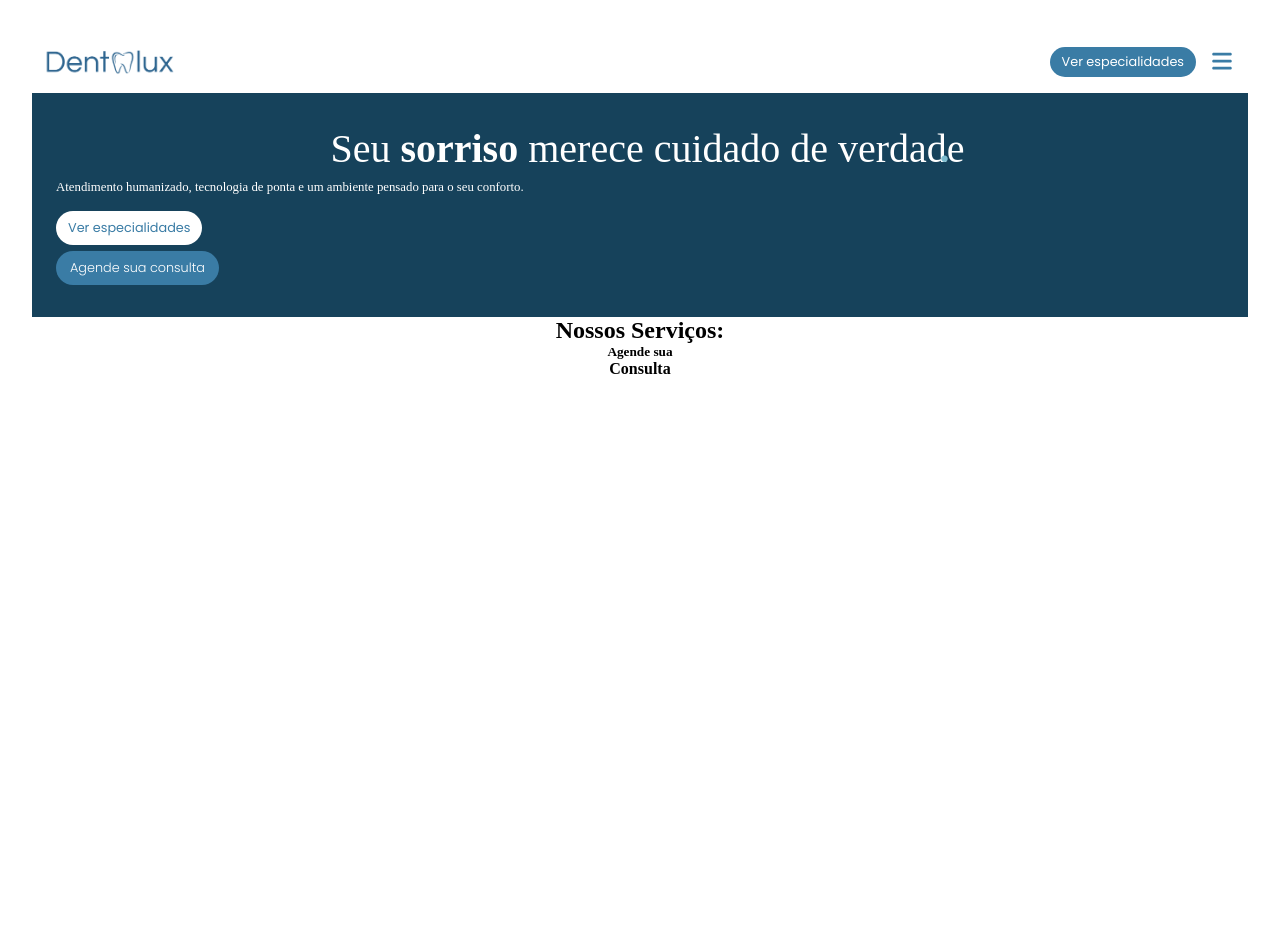
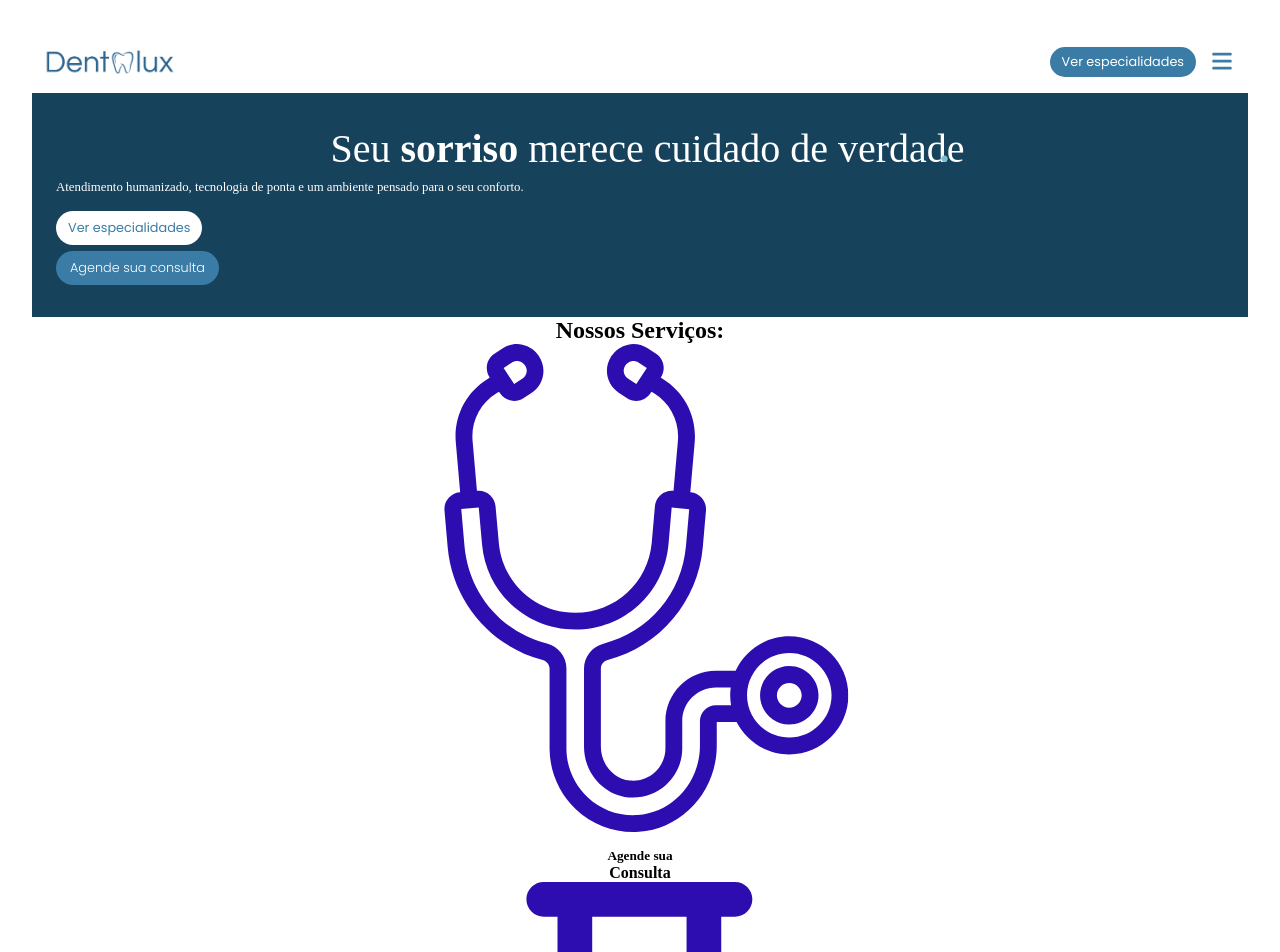
Before and after one commit to DevLucasHenrique/Dentalux, a React (Vite) app in the folder dentalux-app/: page / in a window 1280 px wide. Shown: the top 952 px of the page. Before the commit the page ends 800 px from the top, so only its background shows below. Built offline with nearby package versions, Linux system fonts and the light colour scheme.

Commit message:
Generate the HTML for services with TypeScript

```diff
--- a/dentalux-app/src/App.tsx
+++ b/dentalux-app/src/App.tsx
@@ -5,6 +5,7 @@ import HomePage from './components/home/HomePage'
 import './App.css'
 
 function App() {
+
   return (
     <>
       <Header />
--- a/dentalux-app/src/components/home/HomePage.tsx
+++ b/dentalux-app/src/components/home/HomePage.tsx
@@ -1,28 +1,90 @@
-import './HomePage.css';
+import "./HomePage.css";
+
+import toothIcon from "../../assets/icons/tooth.svg";
+import cleanToothIcon from "../../assets/icons/clean-tooth.svg";
+import labIcon from "../../assets/icons/lab.svg";
+import knifeIcon from "../../assets/icons/knife.svg";
+import implantIcon from "../../assets/icons/implant.svg";
+import stethoscopeIcon from "../../assets/icons/stethoscope.svg";
+
+interface Service {
+  color: string;
+  icon: string;
+  label: string;
+  name: string;
+}
+
+const SERVICES: Service[] = [
+  {
+    color: 'purple',
+    icon: stethoscopeIcon,
+    label: "Agende sua",
+    name: "Consulta",
+  },
+  {
+    color: 'purple',
+    icon: labIcon,
+    label: "Agende seus",
+    name: "Exames",
+  },
+  {
+    color: 'purple',
+    icon: knifeIcon,
+    label: "Agende sua",
+    name: "Cirurgia",
+  },
+  {
+    color: 'blue',
+    icon: toothIcon,
+    label: "Agende sua avaliação",
+    name: "Odontológica",
+  },
+  {
+    color: 'blue',
+    icon: cleanToothIcon,
+    label: "Agende seu",
+    name: "Clareamento",
+  },
+  {
+    color: 'blue',
+    icon: implantIcon,
+    label: "Agende seu",
+    name: "Implante",
+  },
+];
 
 export default function HomePage() {
   return (
     <>
       <section id="hero">
         <h1 className="main-title">
-          Seu <strong className="emp">sorriso</strong> merece cuidado de verdade <span className="emp-dot">.</span>
+          Seu <strong className="emp">sorriso</strong> merece cuidado de verdade{" "}
+          <span className="emp-dot">.</span>
         </h1>
-        <p className="slogan">Atendimento humanizado, tecnologia de ponta e um ambiente pensado para o seu conforto.</p>
+        <p className="slogan">
+          Atendimento humanizado, tecnologia de ponta e um ambiente pensado para
+          o seu conforto.
+        </p>
         <div className="hero-nav">
           <button className="redirect-services">Ver especialidades</button>
           <button className="schedule">Agende sua consulta</button>
         </div>
       </section>
 
-      <section id='services'>
-        <h1 className='services-title'>Nossos Serviços: </h1>
-        <div className='services-container'>
-          <div className="service">
-            <h5 className='subtitle'>Agende sua</h5>
-            <h4 className='service-name'>Consulta</h4>
-          </div>
+      <section id="services">
+        <h1 className="services-title">Nossos Serviços: </h1>
+        <div className="services-container">
+          {SERVICES.map((service) => {
+            return (
+              <div className={`service ${service.color}`}>
+                <img src={service.icon} alt="Service Icon" />
+                <h5 className="label">Agende sua</h5>
+                <h4 className="service-name">Consulta</h4>
+              </div>
+            );
+          })}
         </div>
       </section>
     </>
-  )
+  );
 }
```
